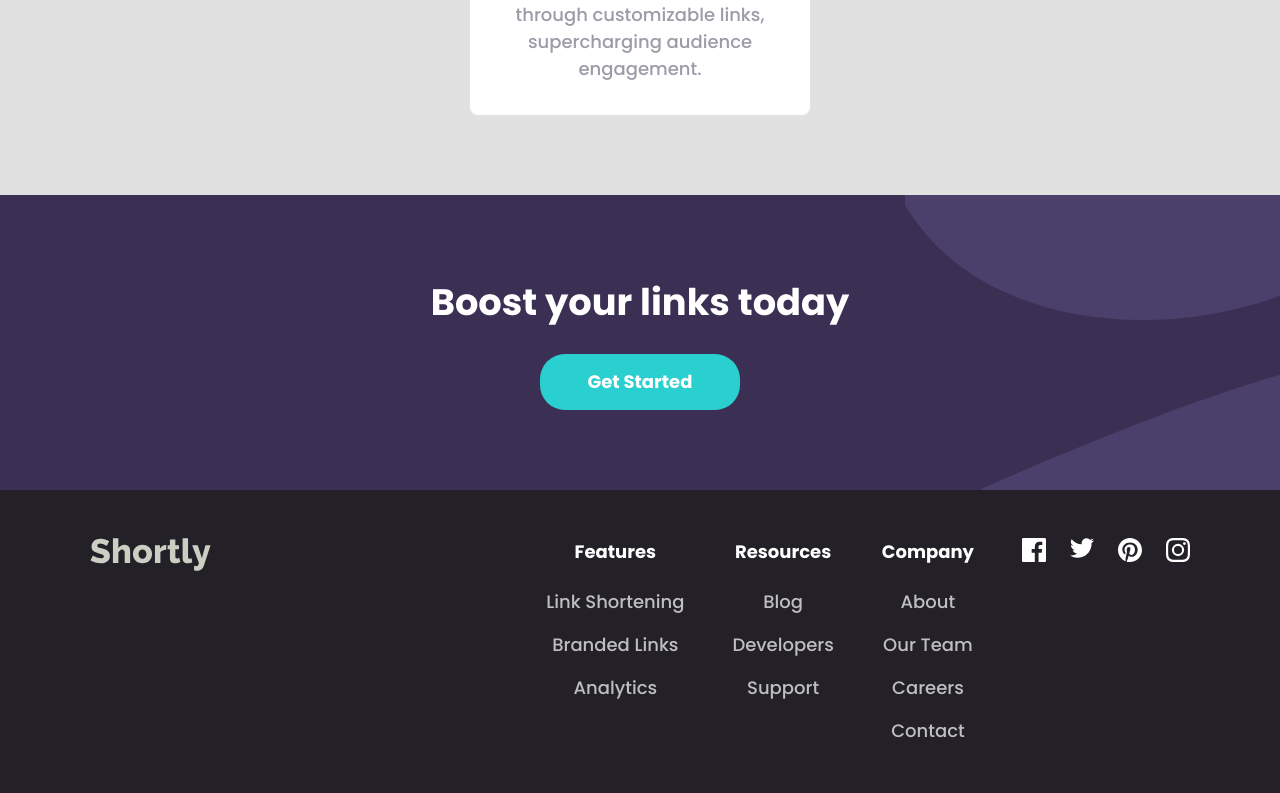
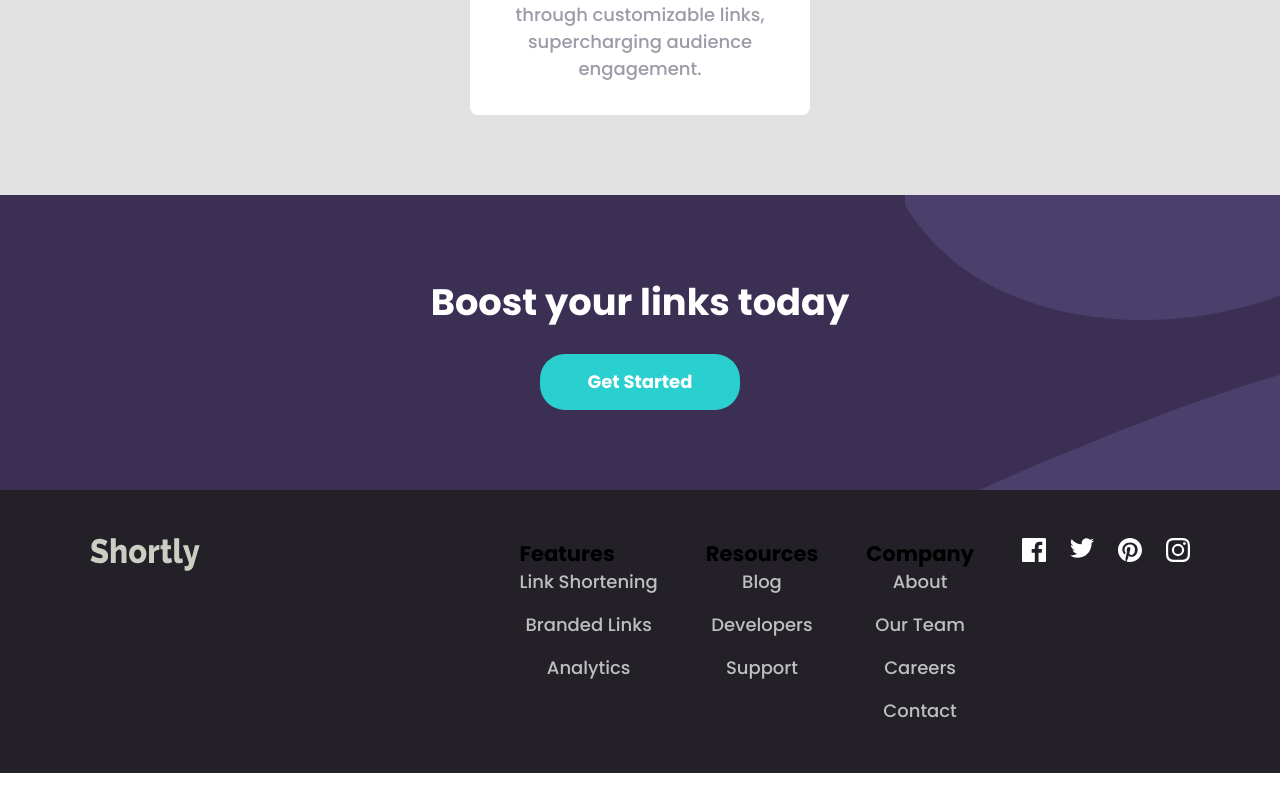
Before and after one commit to IReistI/url-shortening-api, a React (Vite) app: page / in a window 1280 px wide. Shown: the part 1991-2784 px from the top of the page. Built offline with nearby package versions, Linux system fonts and the light colour scheme.

Commit message:
adjust the image size in the footer and change the header from h4 to h3 in FooterSection

```diff
--- a/src/components/footer/Footer.jsx
+++ b/src/components/footer/Footer.jsx
@@ -37,7 +37,7 @@ export function Footer() {
       <div className='container'>
         <h2 className={styles.logo}>
           <a href="/" aria-label="Ir al inicio">
-            <img src={logo} alt="Shortly" />
+            <img width="110" height="33" src={logo} alt="Shortly" />
           </a>
         </h2>
         {footerData.map((section, index) => (
--- a/src/components/footer/FooterSection.jsx
+++ b/src/components/footer/FooterSection.jsx
@@ -3,7 +3,7 @@ import styles from './FooterSection.module.css';
 export function FooterSection({ title, links }) {
   return (
     <section className={styles.footerSection}>
-      <h4>{title}</h4>
+      <h3>{title}</h3>
       <nav>
         <ul>
           {links.map((link, index) => (
```
